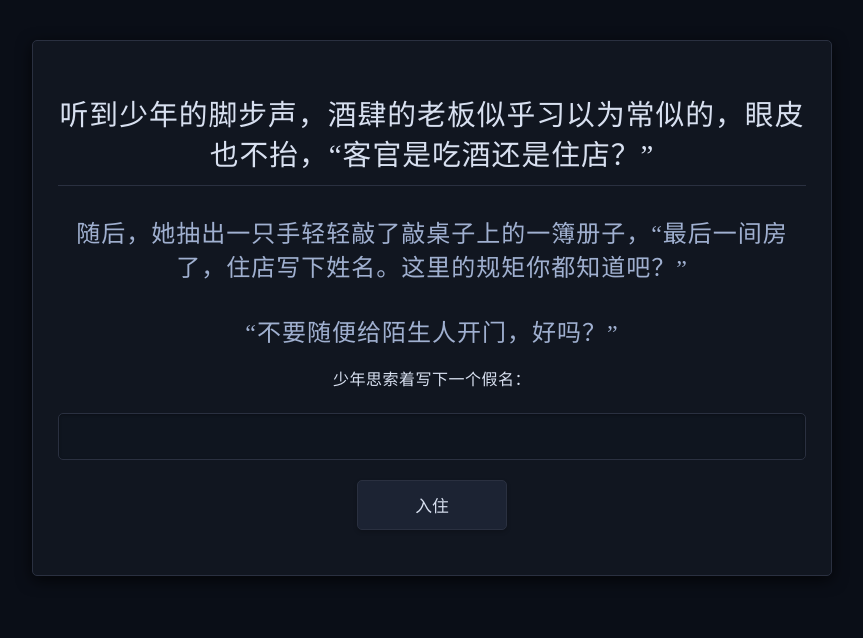
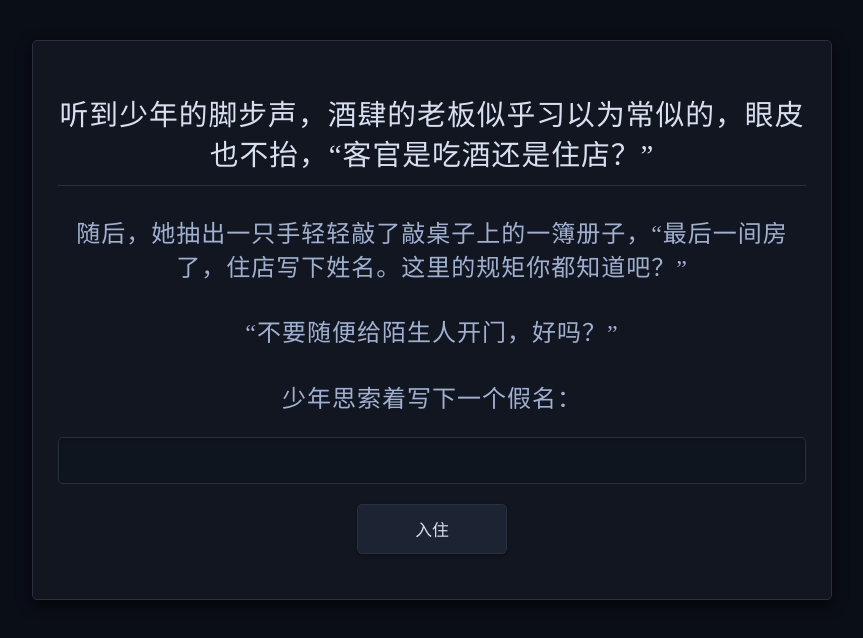
Before and after one commit to 99438/Foxx, a plain HTML site: page index.html in a window 1280 px wide. Shown: the whole page, without its empty margins (208-1071 px from the left). Drawn offline with Linux system fonts and the light colour scheme.

Commit message:
Update index.html

```diff
--- a/index.html
+++ b/index.html
@@ -10,7 +10,7 @@
     <h3>听到少年的脚步声，酒肆的老板似乎习以为常似的，眼皮也不抬，“客官是吃酒还是住店？”</h3>
     <h4>随后，她抽出一只手轻轻敲了敲桌子上的一簿册子，“最后一间房了，住店写下姓名。这里的规矩你都知道吧？”</h4>
     <h4>“不要随便给陌生人开门，好吗？”</h4>
-    <p>少年思索着写下一个假名：</p>
+    <h4>少年思索着写下一个假名：</h4>
     <input type="text" id="playerName">
     <button onclick="startGame()">入住</button>
 </div>
```
